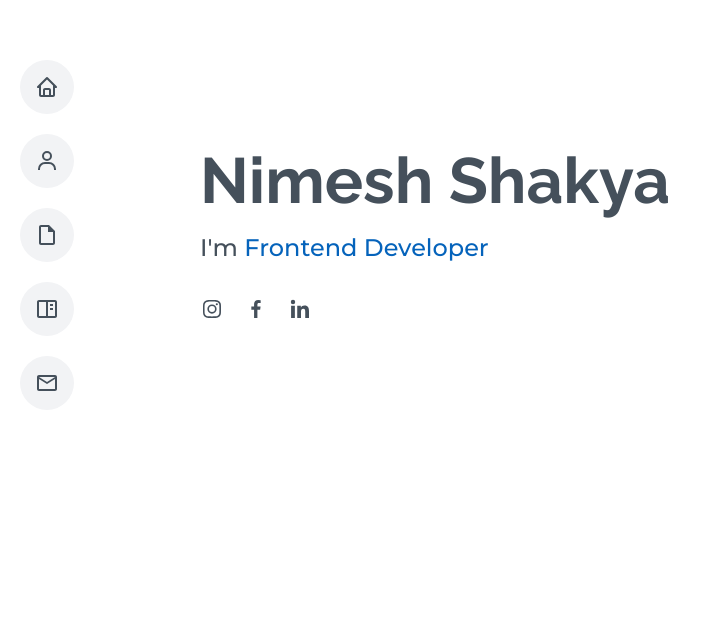
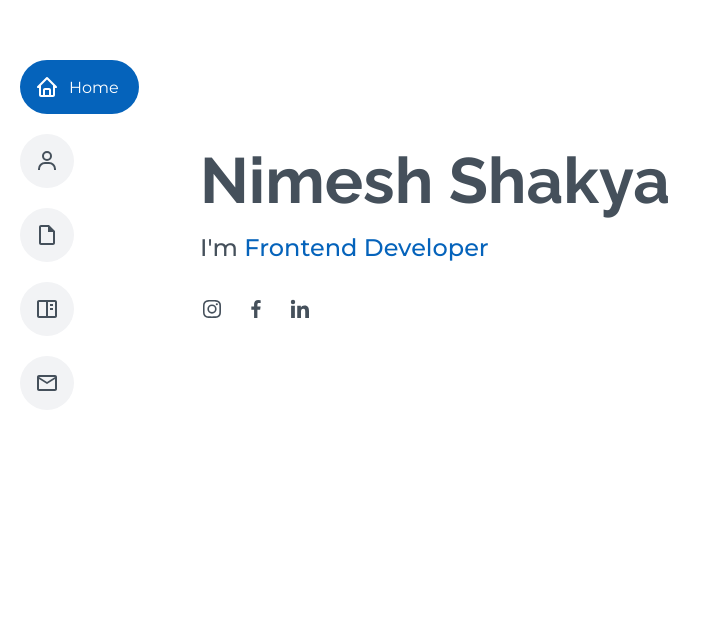
Before and after one commit to nimeshakya/nimeshakya.github.io, a React (Vite) app: page / in a window 1280 px wide. Shown: the part 165-800 px from the top of the page, without its empty margins (0-711 px from the left). Built offline with nearby package versions, Linux system fonts and the light colour scheme.

Commit message:
nav buttons highlighting on respective visible section

```diff
--- a/src/App.jsx
+++ b/src/App.jsx
@@ -1,4 +1,4 @@
-import React, { useState } from 'react';
+import React, { useState, useRef, createRef } from 'react';
 import { MdClose } from 'react-icons/md';
 import { HiOutlineMenu } from 'react-icons/hi';
 
@@ -13,6 +13,15 @@ import Footer from './sections/Footer/Footer';
 const App = () => {
     const [toggleNav, setToggleNav] = useState(false);
 
+    const sections = [
+        'sectionHome',
+        'sectionAbout',
+        'sectionResume',
+        'sectionPortfolio',
+        'sectionContact',
+    ];
+    const refs = useRef(sections.map(() => React.createRef()));
+
     return (
         <>
             <div
@@ -22,12 +31,12 @@ const App = () => {
             >
                 {toggleNav ? <MdClose /> : <HiOutlineMenu />}
             </div>
-            <Navigation toggleNav={toggleNav} />
-            <Home />
-            <About />
-            <Resume />
-            <Portfolio />
-            <Contact />
+            <Navigation toggleNav={toggleNav} refs={refs} />
+            <Home refHome={refs.current[0]} />
+            <About refAbout={refs.current[1]} />
+            <Resume refResume={refs.current[2]} />
+            <Portfolio refPortfolio={refs.current[3]} />
+            <Contact refContact={refs.current[4]} />
             <Footer />
         </>
     );
--- a/src/components/Navigation/NavButton.jsx
+++ b/src/components/Navigation/NavButton.jsx
@@ -2,10 +2,10 @@ import React from 'react';
 
 import './NavButton.scss';
 
-const NavButton = ({ name, icon }) => {
+const NavButton = ({ name, icon, isActive }) => {
     return (
         <li className='navBtns'>
-            <a href={`#${name}`}>
+            <a href={`#${name}`} className={`${isActive && 'isActive'}`}>
                 {icon}
                 <span>{name}</span>
             </a>
--- a/src/components/Navigation/NavButton.scss
+++ b/src/components/Navigation/NavButton.scss
@@ -12,14 +12,26 @@
         color: variables.$text-color;
         font-size: 1.5rem;
         font-family: variables.$font-montserrat;
-        transition: width 0.2s ease-in-out, background-color 0.2s linear,
-            color 0.2s linear;
+        transition: width 0.4s ease-in-out, background-color 0.4s linear,
+            color 0.4s linear;
 
         span {
             display: none;
             text-transform: capitalize;
             font-size: 1rem;
             margin-left: 10px;
+        }
+
+        &.isActive {
+            background-color: variables.$primary-color;
+            color: variables.$bg-color;
+            width: auto;
+            border-radius: 50px;
+            padding-right: 20px;
+
+            span {
+                display: inline;
+            }
         }
 
         &:hover {
--- a/src/components/Navigation/Navigation.jsx
+++ b/src/components/Navigation/Navigation.jsx
@@ -1,4 +1,4 @@
-import React from 'react';
+import React, { useEffect, useState } from 'react';
 import { BiHome, BiUser, BiBookContent, BiServer } from 'react-icons/bi';
 import { MdOutlineEmail, MdOutlineInsertDriveFile } from 'react-icons/md';
 
@@ -6,29 +6,93 @@ import NavButton from './NavButton';
 
 import './Navigation.scss';
 
-const Navigation = ({ toggleNav }) => {
+const Navigation = ({ toggleNav, refs }) => {
+    const [activeNavIndex, setActiveNavIndex] = useState(0);
+
     const navButtons = [
         {
             name: 'home',
             icon: <BiHome />,
+            ref: refs.current[0],
         },
         {
             name: 'about',
             icon: <BiUser />,
+            ref: refs.current[1],
         },
         {
             name: 'resume',
             icon: <MdOutlineInsertDriveFile />,
+            ref: refs.current[2],
         },
         {
             name: 'portfolio',
             icon: <BiBookContent />,
+            ref: refs.current[3],
         },
         {
             name: 'contact',
             icon: <MdOutlineEmail />,
+            ref: refs.current[4],
         },
     ];
+
+    const nearestSectionIndex = (currentPosition, startIndex, endIndex) => {
+        if (startIndex === endIndex) {
+            return startIndex;
+        } else if (startIndex === endIndex - 1) {
+            if (
+                Math.abs(
+                    navButtons[startIndex].ref.current.offsetTop -
+                        currentPosition
+                ) <
+                Math.abs(
+                    navButtons[endIndex].ref.current.offsetTop - currentPosition
+                )
+            ) {
+                return startIndex;
+            } else {
+                return endIndex;
+            }
+        } else {
+            let nextNearest = ~~((startIndex + endIndex) / 2); // ~~ means double NOT bitwise operator used instead of Math.floor() since faster
+            let a = Math.abs(
+                navButtons[nextNearest].ref.current.offsetTop - currentPosition
+            );
+            let b = Math.abs(
+                navButtons[nextNearest + 1].ref.current.offsetTop -
+                    currentPosition
+            );
+            if (a < b) {
+                return nearestSectionIndex(
+                    currentPosition,
+                    startIndex,
+                    nextNearest
+                );
+            } else {
+                return nearestSectionIndex(
+                    currentPosition,
+                    nextNearest,
+                    endIndex
+                );
+            }
+        }
+    };
+
+    useEffect(() => {
+        const handleScroll = (e) => {
+            let index = nearestSectionIndex(
+                window.scrollY,
+                0,
+                navButtons.length - 1
+            );
+            setActiveNavIndex(index);
+        };
+        document.addEventListener('scroll', handleScroll);
+        return () => {
+            document.removeEventListener('scroll', handleScroll);
+        };
+    });
 
     return (
         <nav className={toggleNav ? 'visible' : 'hidden'}>
@@ -39,6 +103,7 @@ const Navigation = ({ toggleNav }) => {
                             key={index}
                             name={button.name}
                             icon={button.icon}
+                            isActive={activeNavIndex === index}
                         />
                     );
                 })}
--- a/src/sections/About/About.jsx
+++ b/src/sections/About/About.jsx
@@ -9,7 +9,7 @@ import Skills from '../../components/Skills/Skills';
 import './About.scss';
 import profilePlaceholder from '../../images/profile.jpg';
 
-const About = () => {
+const About = ({ refAbout }) => {
     const descriptionList2 = [
         {
             name: 'birthday',
@@ -41,7 +41,7 @@ const About = () => {
     ];
 
     return (
-        <section id='about' className='sections'>
+        <section id='about' className='sections' ref={refAbout}>
             <article>
                 <h1 className='article-heading'>About</h1>
                 <UnderLine />
--- a/src/sections/Contact/Contact.jsx
+++ b/src/sections/Contact/Contact.jsx
@@ -10,7 +10,7 @@ import UnderLine from '../../components/UnderLine/UnderLine';
 
 import './Contact.scss';
 
-const Contact = () => {
+const Contact = ({ refContact }) => {
     const contactLinks = [
         {
             name: 'email',
@@ -34,16 +34,8 @@ const Contact = () => {
         },
     ];
     return (
-        <section id='contact'>
-            <h1
-                className='section-heading'
-                ref={(el) => {
-                    if (!el) return;
-                    console.log(el.getBoundingClientRect().y);
-                }}
-            >
-                Contact
-            </h1>
+        <section id='contact' ref={refContact}>
+            <h1 className='section-heading'>Contact</h1>
             <UnderLine />
 
             <div className='contact-info-container'>
--- a/src/sections/Home/Home.jsx
+++ b/src/sections/Home/Home.jsx
@@ -9,7 +9,7 @@ import {
 
 import './Home.scss';
 
-const Home = ({ addMultiRef }) => {
+const Home = ({ refHome }) => {
     const socialLinks = [
         {
             name: 'instagram',
@@ -29,7 +29,7 @@ const Home = ({ addMultiRef }) => {
     ];
 
     return (
-        <section id='home'>
+        <section id='home' ref={refHome}>
             <article>
                 <h1>Nimesh Shakya</h1>
                 <p>
--- a/src/sections/Portfolio/Portfolio.jsx
+++ b/src/sections/Portfolio/Portfolio.jsx
@@ -10,7 +10,7 @@ import Project from '../../components/Project/Project';
 
 import './Portfolio.scss';
 
-const Portfolio = () => {
+const Portfolio = ({ refPortfolio }) => {
     const projects = [
         {
             name: 'random guote gen',
@@ -51,7 +51,7 @@ const Portfolio = () => {
     ];
 
     return (
-        <section id='portfolio' className='sections'>
+        <section id='portfolio' className='sections' ref={refPortfolio}>
             <h1 className='article-heading section-heading'>Portfolio</h1>
             <UnderLine />
             <p className='section-description'>
--- a/src/sections/Resume/Resume.jsx
+++ b/src/sections/Resume/Resume.jsx
@@ -6,7 +6,7 @@ import ResumePDF from '../../download-files/resume.pdf';
 
 import './Resume.scss';
 
-const Resume = () => {
+const Resume = ({ refResume }) => {
     const resumeItems1 = [
         {
             title: 'summary',
@@ -79,7 +79,7 @@ const Resume = () => {
     ];
 
     return (
-        <section id='resume'>
+        <section id='resume' ref={refResume}>
             <h1 className='section-heading'>Resume</h1>
             <UnderLine />
             <p className='resume-description'>
```
